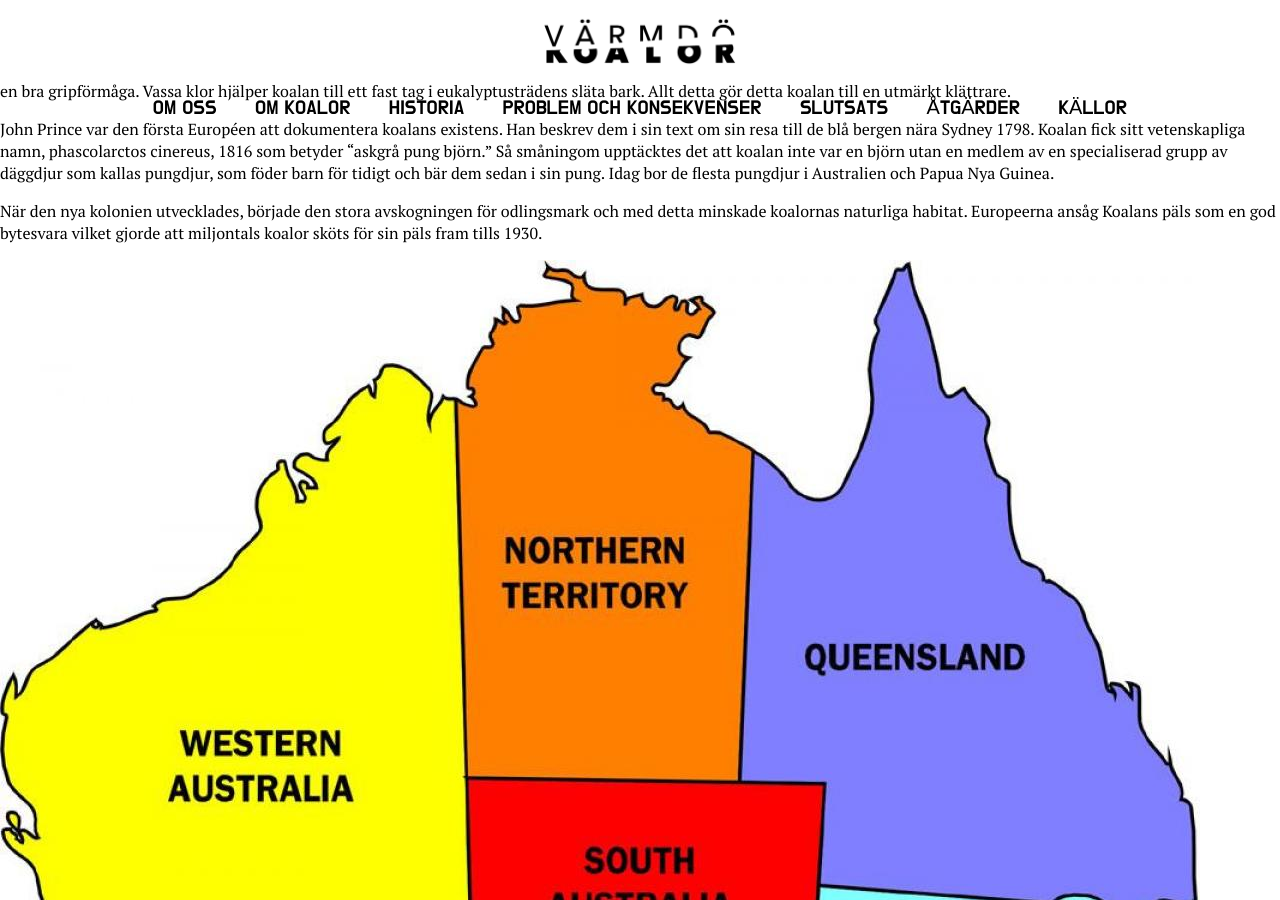
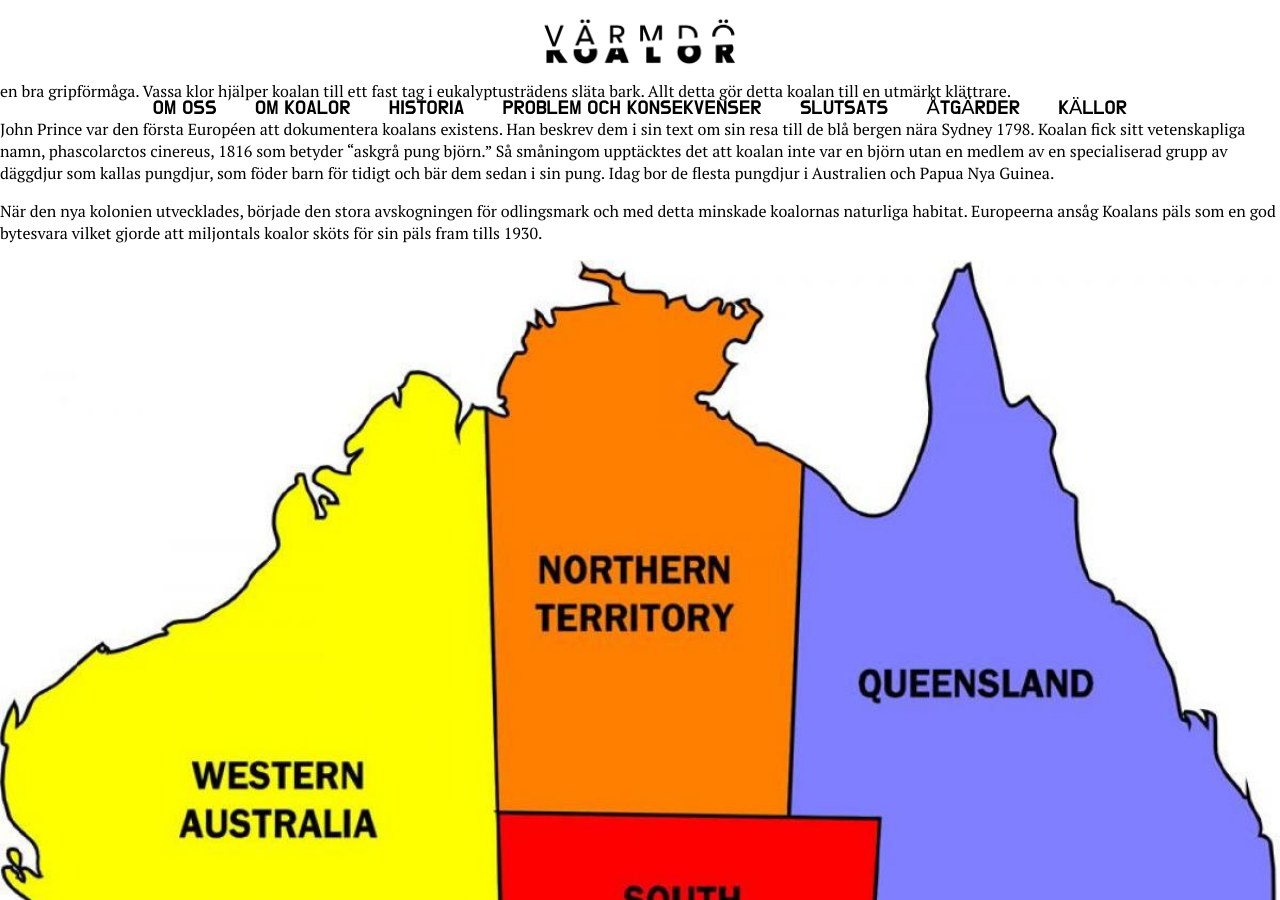
Before and after one commit to limbero/stackars-koalorna, a Jekyll site: the page built from _historia/historia.md, in a window 1280 px wide and 900 px high, scrolled down 681 px. Built offline with Jekyll 4.4.1, drawn with Linux system fonts in a browser that asks for light colours; comment, search, counter and statistics services are not loaded.

Commit message:
Update historia.md

```diff
--- a/_historia/historia.md
+++ b/_historia/historia.md
@@ -10,6 +10,6 @@ John Prince var den första Européen att dokumentera koalans existens. Han besk
 
 När den nya kolonien utvecklades, började den stora avskogningen för odlingsmark och med detta minskade koalornas naturliga habitat. Europeerna ansåg Koalans päls som en god bytesvara vilket gjorde att miljontals koalor sköts för sin päls fram tills 1930.
 
-![bild på australiens stater]({{ site.baseurl }}/assets/karta-över-australien-stater.jpg)
+<img alt="bild på australiens stater" src="{{ site.baseurl }}/assets/karta-över-australien-stater.jpg" style="width: 100%">
 
 År 1924 var Koalor utrotningshotade i södra Australien, extremt minskade i New South Wales, och man uppskattar att antalet Koalor var nere på 500 i Victoria. Under denna tidsperiod förflyttades pälshandeln norrut till Queensland. 1919 tillkännagav  Qld-regeringen en sex månaders öppen jaktsäsong på Koalor, och enbart under den perioden dödades 1 miljon Koalor. Säsongen var officiellt över tills 1927, när säsongen åter öppnades, slaktades över 800 000 Koalor på drygt en månad. Offentliga uppgörelser av slakten tvingade regerande i alla stater att förklara Koalan som en "skyddad art" i slutet av 1930-talet. Inga sådana lagar infördes emellertid för att skydda gummiträd som Koalas förlitar sig för sin mat och skydd. Detta är fortfarande läget för Koalan.
```
